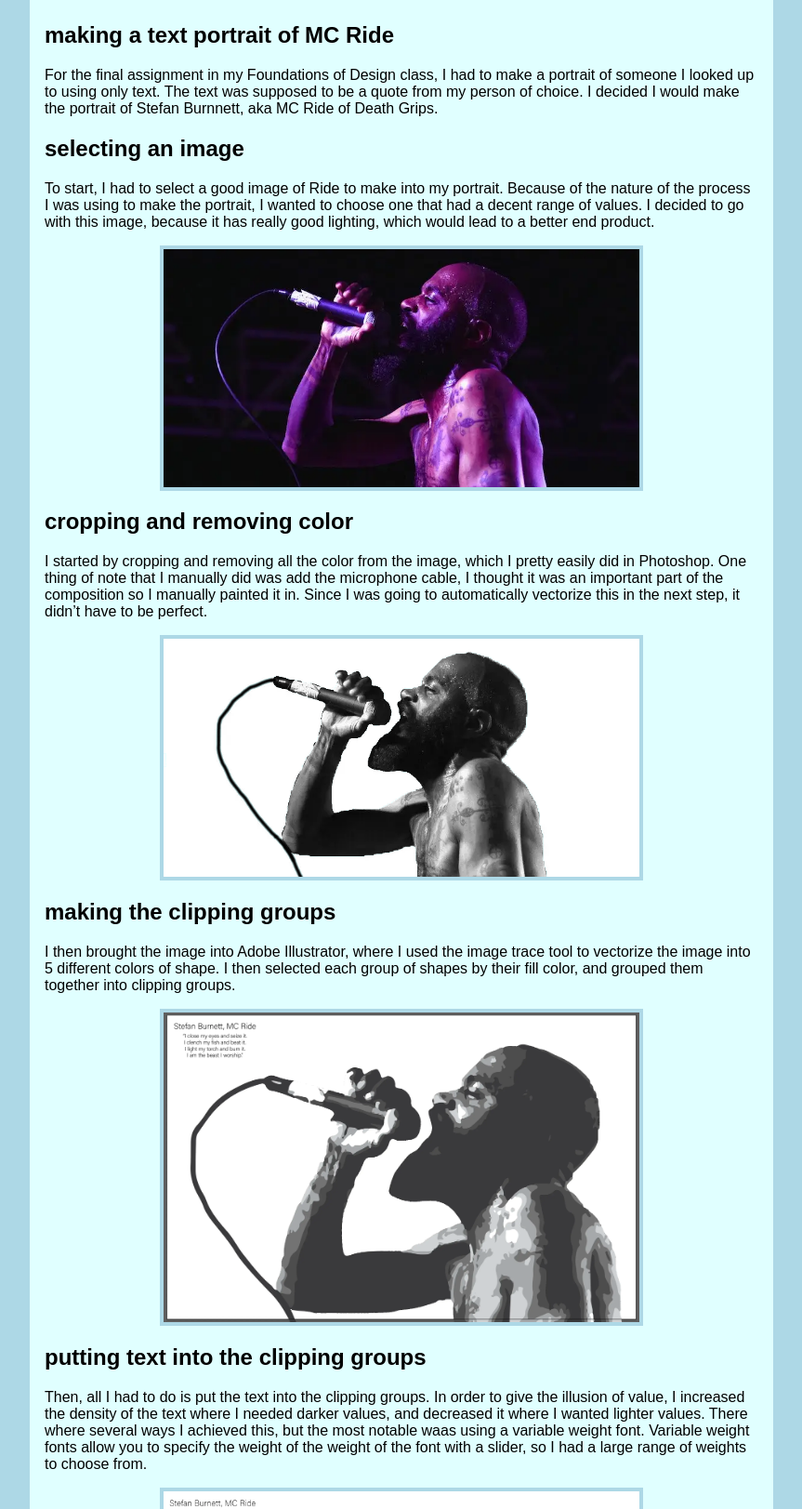
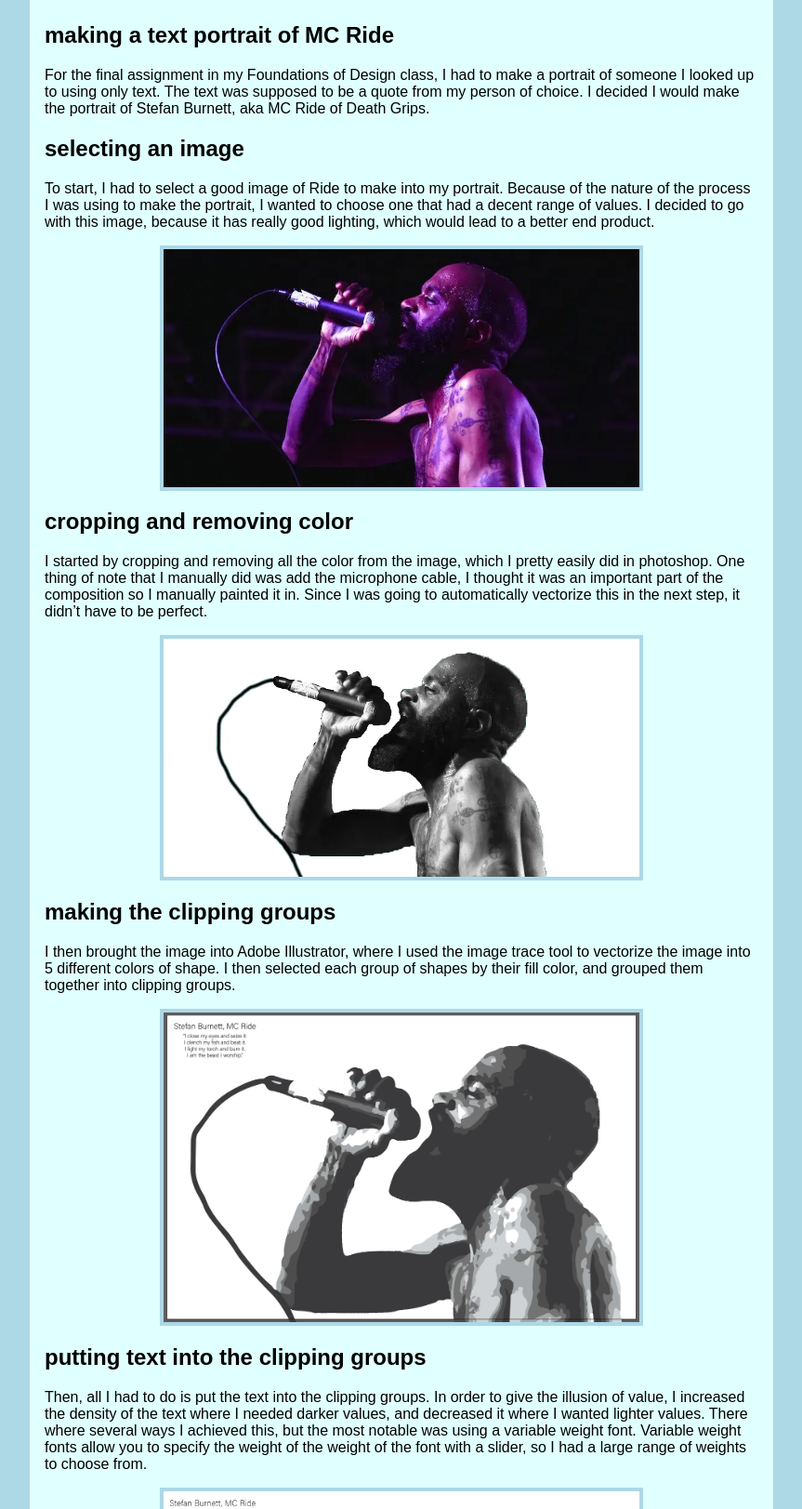
Before and after one commit to aphex-vim/soapie.space, a Jekyll site: the page built from _art_projects/typography-assignment.md, in a window 1280 px wide. Shown: the part 222-1845 px from the top of the page at 93% size, without its empty margins (208-1071 px from the left). Built offline with Jekyll 4.4.1, drawn with Linux system fonts in a browser that asks for light colours.

Commit message:
killed some typos

```diff
--- a/_art_projects/typography-assignment.md
+++ b/_art_projects/typography-assignment.md
@@ -3,7 +3,7 @@ layout: post
 description: making a portrait of one of my favorite musicians out of text
 ---
 ## making a text portrait of MC Ride
-For the final assignment in my Foundations of Design class, I had to make a portrait of someone I looked up to using only text. The text was supposed to be a quote from my person of choice. I decided I would make the portrait of Stefan Burnnett, aka MC Ride of Death Grips.
+For the final assignment in my Foundations of Design class, I had to make a portrait of someone I looked up to using only text. The text was supposed to be a quote from my person of choice. I decided I would make the portrait of Stefan Burnett, aka MC Ride of Death Grips.
 
 ## selecting an image
 To start, I had to select a good image of Ride to make into my portrait. Because of the nature of the process I was using to make the portrait, I wanted to choose one that had a decent range of values. I decided to go with this image, because it has really good lighting, which would lead to a better end product.
@@ -11,7 +11,7 @@ To start, I had to select a good image of Ride to make into my portrait. Because
 ![A picture of MC Ride, he is holding a microphone, and is lit by a purple light.](/assets/ride0.webp "Performing MC Ride")
 
 ## cropping and removing color
-I started by cropping and removing all the color from the image, which I pretty easily did in Photoshop. One thing of note that I manually did was add the microphone cable, I thought it was an important part of the composition so I manually painted it in. Since I was going to automatically vectorize this in the next step, it didn't have to be perfect.
+I started by cropping and removing all the color from the image, which I pretty easily did in photoshop. One thing of note that I manually did was add the microphone cable, I thought it was an important part of the composition so I manually painted it in. Since I was going to automatically vectorize this in the next step, it didn't have to be perfect.
 
 ![The same picture as the last, but the background has been removed and it has been made black and white.](/assets/ride1.webp "Cropped MC Ride")
 
@@ -21,7 +21,7 @@ I then brought the image into Adobe Illustrator, where I used the image trace to
 ![The same image as the last, but it has now been reduced to shapes that range between 1 of 5 values in greyscale.](/assets/ride2.webp "Clipping grouped MC Ride")
 
 ## putting text into the clipping groups
-Then, all I had to do is put the text into the clipping groups. In order to give the illusion of value, I increased the density of the text where I needed darker values, and decreased it where I wanted lighter values. There where several ways I achieved this, but the most notable waas using a variable weight font. Variable weight fonts allow you to specify the weight of the weight of the font with a slider, so I had a large range of weights to choose from.
+Then, all I had to do is put the text into the clipping groups. In order to give the illusion of value, I increased the density of the text where I needed darker values, and decreased it where I wanted lighter values. There where several ways I achieved this, but the most notable was using a variable weight font. Variable weight fonts allow you to specify the weight of the weight of the font with a slider, so I had a large range of weights to choose from.
 
 ![A rendition of the previous image, but each shape has been replaced with haphazardly placed text at different densities to provide the illusion of value.](/assets/ride3.webp "Text-ified MC Ride")
 
```
Also changed, not shown: _art_projects/album-redesign.md (+3 -3 lines), _art_projects/shelebration-assignment.md (+2 -2 lines), _tech_projects/custom-keyboard.md (+1 -1 lines), _tech_projects/gameboy-camera.md (+4 -4 lines), friends.md (+1 -1 lines), 1 other file.
